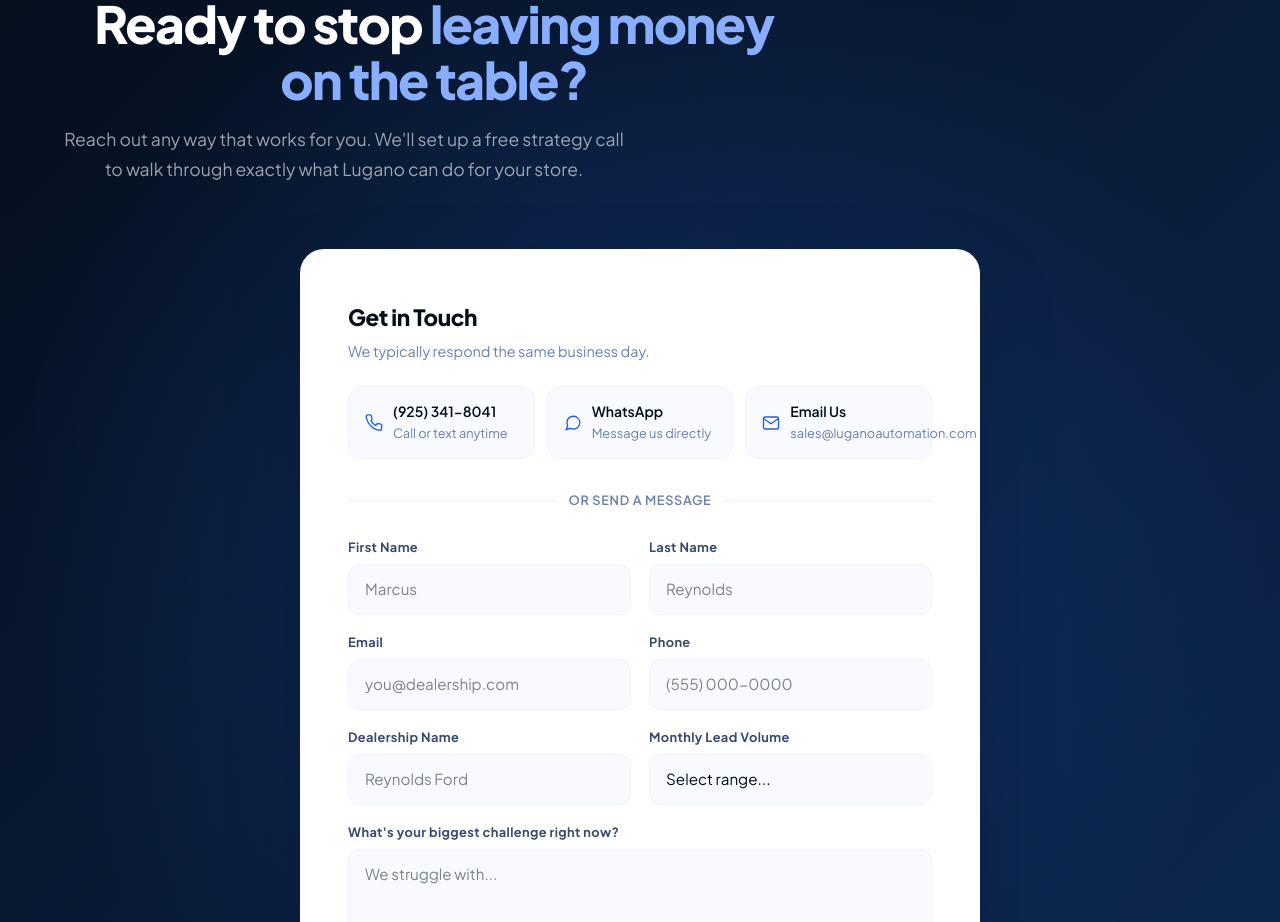
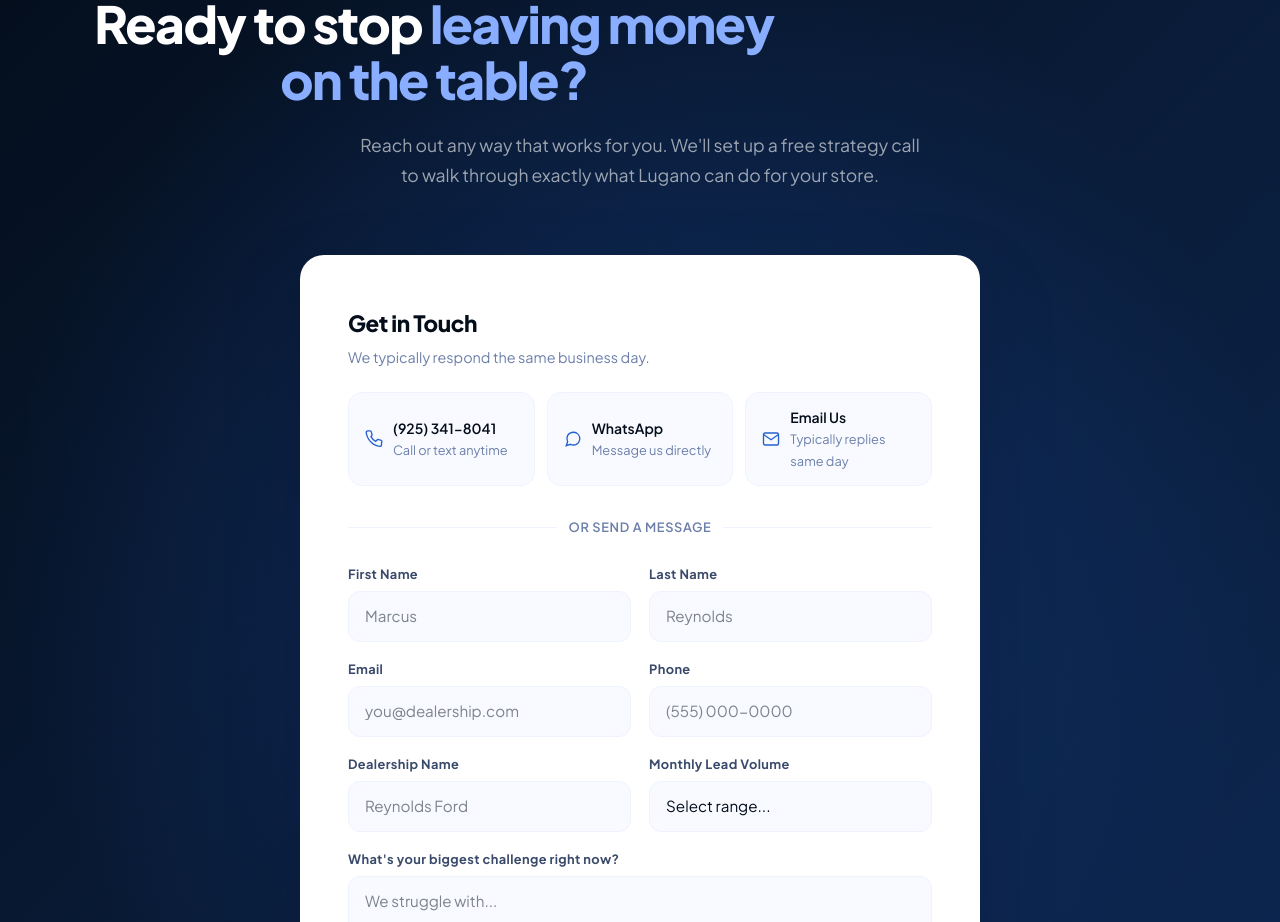
Before and after one commit to SolariAutomation/lugano-landing, a Next.js app: page / in a window 1280 px wide. Shown: the part 5120-6042 px from the top of the page. Built offline with nearby package versions, Linux system fonts and the light colour scheme.

Commit message:
Fix contact section: center subtext, replace email with 'Typically replies same day'

```diff
--- a/app/page.tsx
+++ b/app/page.tsx
@@ -418,7 +418,7 @@ export default function Page() {
         <h2 className="section-title centered reveal reveal-delay-1" style={{color:"var(--white)",maxWidth:740,position:"relative"}}>
           Ready to stop <em style={{fontStyle:"normal",color:"var(--blue-200)"}}>leaving money on the table?</em>
         </h2>
-        <p className="section-sub centered reveal reveal-delay-2" style={{color:"rgba(255,255,255,0.6)",position:"relative"}}>
+        <p className="section-sub centered reveal reveal-delay-2" style={{color:"rgba(255,255,255,0.6)",position:"relative",margin:"24px auto 0",textAlign:"center"}}>
           Reach out any way that works for you. We&apos;ll set up a free strategy call to walk through exactly what Lugano can do for your store.
         </p>
 
@@ -444,7 +444,7 @@ export default function Page() {
                 <path d="M4 4h16c1.1 0 2 .9 2 2v12c0 1.1-.9 2-2 2H4c-1.1 0-2-.9-2-2V6c0-1.1.9-2 2-2z"/>
                 <polyline points="22,6 12,13 2,6"/>
               </svg>
-              <div><div>Email Us</div><span style={{color:"var(--text-muted)",fontWeight:400,fontSize:".8rem"}}>sales@luganoautomation.com</span></div>
+              <div><div>Email Us</div><span style={{color:"var(--text-muted)",fontWeight:400,fontSize:".8rem"}}>Typically replies same day</span></div>
             </a>
           </div>
 
```
